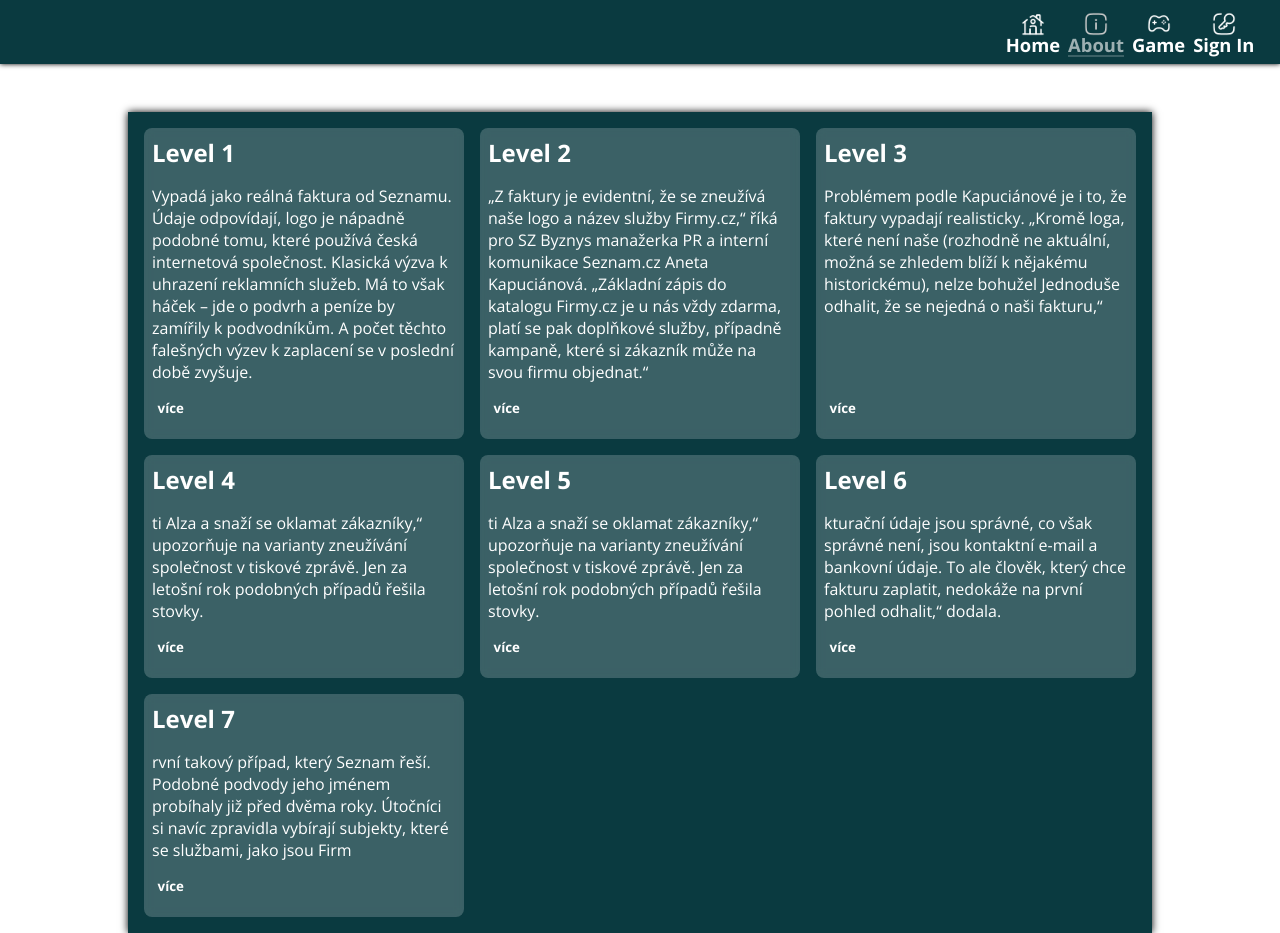
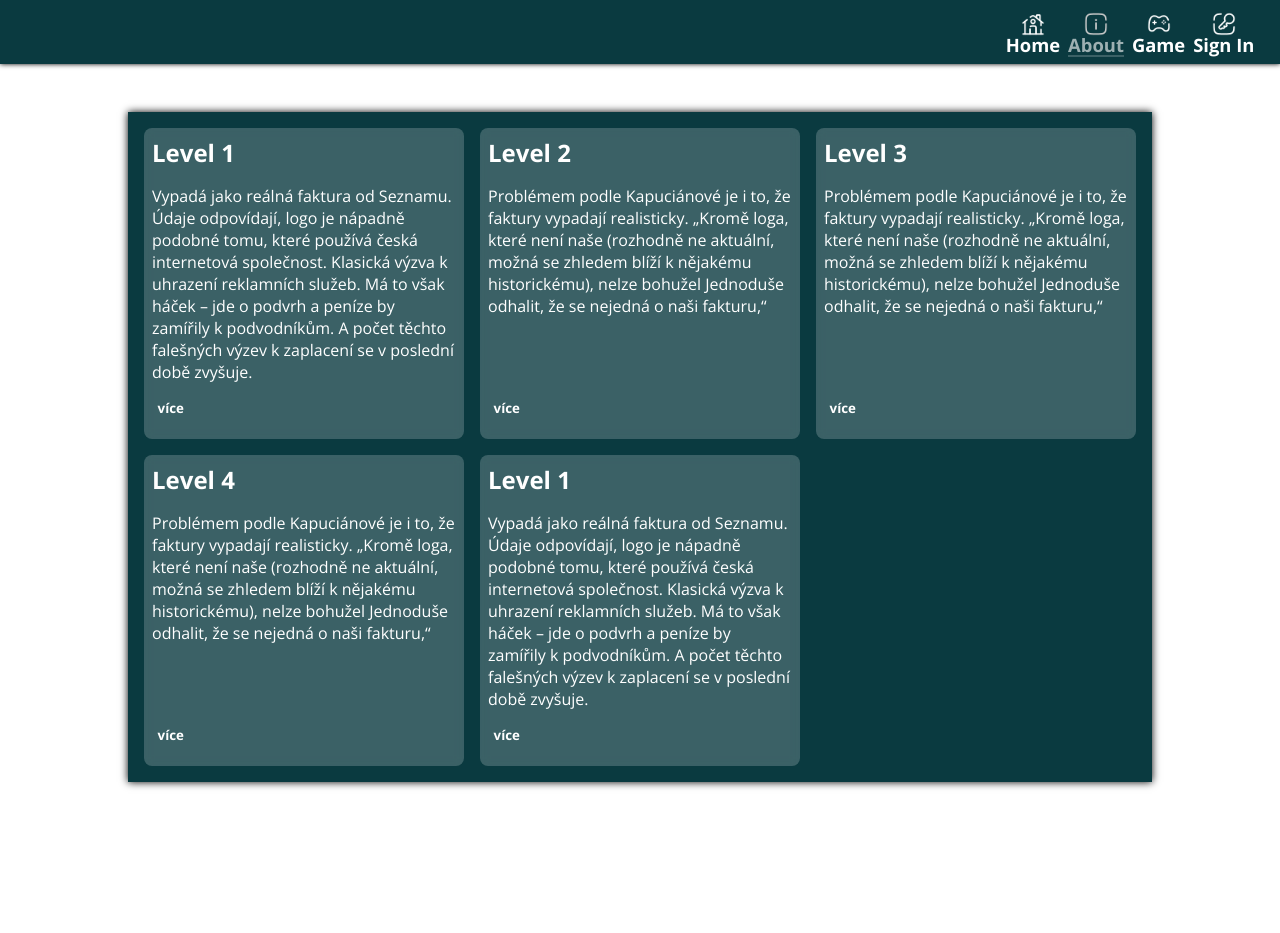
Before and after one commit to KaiUweCZE/cssGame, a React app in the folder frontend/: page /about in a window 1280 px wide. After the commit the page ends 800 px from the top, so only its background shows below. Built offline with nearby package versions, Linux system fonts and the light colour scheme.

Commit message:
started with change context of styles, (crossover -> bridge container, bridge-container -> bridge

```diff
--- a/frontend/src/components/CrossRoad.js
+++ b/frontend/src/components/CrossRoad.js
@@ -3,29 +3,21 @@
 import CheckPoint from './CheckPoint'
 import River from './River'
 import Obstacle from './Obstacle'
-import {CrossoverStyleContext, ResultContext, LevelContext, CheckContext} from '../contexts/FormContext'
+import {ContainerContext, ResultContext, LevelContext, CheckContext} from '../contexts/FormContext'
 
 // middle part of playground component
 const CrossRoad = () => {
     // information about bridge & checkpoint position to result
     const{bridgeRef, checkpointRef} = useContext(ResultContext)
     const{style, level} = useContext(LevelContext)
-    const {properties, values} = useContext(CrossoverStyleContext)
     const {active, setActive} = useContext(CheckContext)
-
 
     const levelStyle = {
         ...style,
     }
 
-    const specificStyle = {}
-
-    properties.forEach((property, index) => {
-        specificStyle[property] = values[index];
-    });
-
     return(
-        <div className='crossover' style={specificStyle} >
+        <div className='crossover' >
             <CheckPoint ref={checkpointRef} parts={level.partOfBridge}/>
             <Bridge ref={bridgeRef} style={levelStyle}/>
             <River />
--- a/frontend/src/components/CssForm.js
+++ b/frontend/src/components/CssForm.js
@@ -10,13 +10,12 @@
 import ErrorMessage from "./ErrorMessage";
 import SuggestList from "./SuggestList";
 import { useFormInputs } from "../Functions/cssFormFunctions";
-import { EmojiContext, BridgeStyleContext, ResultContext, CrossoverStyleContext, LevelProvider, LevelContext } from "../contexts/FormContext";
+import { EmojiContext, BridgeContext, ResultContext, ContainerContext, LevelProvider, LevelContext } from "../contexts/FormContext";
 import useLevelUp from "../Functions/Queries";
 import { UserContext } from "../contexts/UserContext";
 
 // key component for posting
 const CssForm = (props) => {
-    const context = props.name === "bridge"
     // set class for emoji character
     const { setSpecialClass } = useContext(EmojiContext)
     // check if error occurs (typo error)
@@ -36,7 +35,30 @@
     const [suggestValue, setSuggestValue] = useState("")
     const [propertyIndex, setPropertyIndex] = useState(null)
     const { cssProperties, cssValues, setPropertyAtIndex, setValueAtIndex, handleAddInput2, handleRemoveInput2} = useFormInputs([""], [""]);
-    const {properties, values, setProperties, setValues, handleAddInput, handleRemoveInput, stopAdd} = props.name === "bridge" ? useContext(BridgeStyleContext) : useContext(CrossoverStyleContext);
+    const context = props.name === "bridge" ? useContext(BridgeContext) : useContext(ContainerContext)
+    const { properties, values, setProperties, setValues, handleAddInput, handleRemoveInput, stopAdd } = props.name === "bridge" ?
+        {
+            properties: context.propertiesBridge,
+            valuese: context.valuesBridg,
+            setProperties: context.setPropertiesBridge,
+            setValues: context.setValuesBridge,
+            handleAddInput: context.handleAddInput,
+            handleRemoveInput: context.handleRemoveInput,
+            stopAdd: context.stopAdd
+        }
+        :
+        {
+            properties: context.propertiesContainer,
+            values: context.valuesContainer,
+            setProperties: context.setPropertiesContainer,
+            setValues: context.setValuesContainer,
+            handleAddInput: context.handleAddInput,
+            handleRemoveInput: context.handleRemoveInput,
+            stopAdd: context.stopAdd
+        };
+
+
+
     // custom hook to set level to database
     const {levelUp} = useLevelUp()
     const {user, setUser} = useContext(UserContext)
--- a/frontend/src/contexts/FormContext.js
+++ b/frontend/src/contexts/FormContext.js
@@ -2,32 +2,32 @@
 
 
 // to setting the result style of a given level
-export const BridgeStyleContext = createContext(null);
+export const BridgeContext = createContext(null);
 
-export const BridgeStyleProvider = ({ children }) => {
-    const [properties, setProperties] = useState([""]);
-    const [values, setValues] = useState([""]);
+export const BridgeProvider = ({ children }) => {
+    const [propertiesBridge, setPropertiesBridge] = useState([""]);
+    const [valuesBridge, setValuesBridge] = useState([""]);
     const [stopAdd, setStopAdd] = useState(false);
 
     const handleAddInput = () => {
-        if (properties.length >= 3) {
-            setProperties([...properties, ""]);
-            setValues([...values, ""]);
+        if (propertiesBridge.length >= 3) {
+            setPropertiesBridge([...propertiesBridge, ""]);
+            setValuesBridge([...valuesBridge, ""]);
             setStopAdd(true)
             console.log("Done!");
         } else if(!stopAdd){
-            setProperties([...properties, ""]);
-            setValues([...values, ""]);
+            setProperties([...propertiesBridge, ""]);
+            setValues([...valuesBridge, ""]);
         }
     };
 
     const handleRemoveInput = index => {
-        if (properties.length === 1) {
+        if (propertiesBridge.length === 1) {
             console.log("další prvky nelze odebrat");
         } else{
-            const filteredProperties = properties.filter((_, i) => i !== index);
+            const filteredProperties = propertiesBridge.filter((_, i) => i !== index);
             setProperties(filteredProperties);
-            const filteredValues = values.filter((_, i) => i !== index);
+            const filteredValues = valuesBridge.filter((_, i) => i !== index);
             setValues(filteredValues);
             setStopAdd(false)
         }
@@ -35,68 +35,68 @@
     };
 
     const contextValue = {
-        properties,
-        values,
-        setProperties,
-        setValues,
+        propertiesBridge,
+        valuesBridge,
+        setPropertiesBridge,
+        setValuesBridge,
         stopAdd,
         handleAddInput,
         handleRemoveInput,
     };
 
     return (
-        <BridgeStyleContext.Provider value={contextValue}>
+        <BridgeContext.Provider value={contextValue}>
             {children}
-        </BridgeStyleContext.Provider>
+        </BridgeContext.Provider>
     );
 };
 
-export const CrossoverStyleContext = createContext(null);
+export const ContainerContext = createContext(null);
 
-export const CrossoverStyleProvider = ({children}) => {
-    const [properties, setProperties] = useState([""]);
-    const [values, setValues] = useState([""]);
+export const ContainerProvider = ({children}) => {
+    const [propertiesContainer, setPropertiesContainer] = useState([""]);
+    const [valuesContainer, setValuesContainer] = useState([""]);
     const [stopAdd, setStopAdd] = useState(false);
 
     const handleAddInput = () => {
-        if (properties.length >= 3) {
-            setProperties([...properties, ""]);
-            setValues([...values, ""]);
+        if (propertiesContainer.length >= 3) {
+            setPropertiesContainer([...propertiesContainer, ""]);
+            setValuesContainer([...valuesContainer, ""]);
             setStopAdd(true)
             console.log("Done!");
         } else if(!stopAdd){
-            setProperties([...properties, ""]);
-            setValues([...values, ""]);
+            setPropertiesContainer([...propertiesContainer, ""]);
+            setValuesContainer([...valuesContainer, ""]);
         }
     };
 
     const handleRemoveInput = index => {
-        if (properties.length === 1) {
+        if (propertiesContainer.length === 1) {
             console.log("další prvky nelze odebrat");
         } else{
-            const filteredProperties = properties.filter((_, i) => i !== index);
-            setProperties(filteredProperties);
-            const filteredValues = values.filter((_, i) => i !== index);
-            setValues(filteredValues);
+            const filteredProperties = propertiesContainer.filter((_, i) => i !== index);
+            setPropertiesContainer(filteredProperties);
+            const filteredValues = valuesContainer.filter((_, i) => i !== index);
+            setValuesContainer(filteredValues);
             setStopAdd(false)
         }
 
     };
 
     const contextValue = {
-        properties,
-        values,
-        setProperties,
-        setValues,
+        propertiesContainer,
+        valuesContainer,
+        setPropertiesContainer,
+        setValuesContainer,
         stopAdd,
         handleAddInput,
         handleRemoveInput,
     };
 
     return(
-        <CrossoverStyleContext.Provider value={contextValue}>
+        <ContainerContext.Provider value={contextValue}>
             {children}
-        </CrossoverStyleContext.Provider>
+        </ContainerContext.Provider>
     )
 }
 
@@ -158,24 +158,8 @@
         }
     };
 
-    // the position of the bridhe is compared with the position of the auxilliary
+    // the position of the part of bridge is compared with the position of the auxilliary
     // element, which is set at the correct location
-    /*const checkBridgePosition = () => {
-        const checkpointPosition = checkpointRef.current.getBoundingClientRect();
-        const bridgePosition = bridgeRef.current.getBoundingClientRect();
-
-        // set a tolerance of 5px for the result
-        const tolerance = 5;
-        const isCorrectPosition = (
-            Math.abs(bridgePosition.left - checkpointPosition.left) < tolerance &&
-            Math.abs(bridgePosition.right - checkpointPosition.right) < tolerance &&
-            Math.abs(bridgePosition.top - checkpointPosition.top) < tolerance
-            //bridgePosition.bottom == checkpointPosition.bottom
-        );
-        console.log("bridge: ", bridgePosition, "checkpoint:", checkpointPosition);
-        setIsCorrect(isCorrectPosition)
-    }*/
-
     const checkBridgePosition = () => {
         const tolerance = 5;
 
@@ -237,7 +221,7 @@
 })
 
 export const LevelProvider = ({children}) => {
-    const [style, setStyle] = useState({})
+    const [style, setStyle] = useState({bridge: "", partOfBridge: ""})
     const [level, setLevel] = useState(() => {
         const savedLevel = localStorage.getItem('level');
         return savedLevel ? JSON.parse(savedLevel) : { partOfBridge: 1 };
@@ -248,8 +232,12 @@
         if (savedLevel) {
             const levelObject = JSON.parse(savedLevel)
             setLevel(levelObject)
-            const levelNum = levelObject.bridgeStyles
-            setStyle(levelNum)
+            const bridgeStyle = levelObject.bridgeStyles
+            const partStyle = levelObject.partOfBridgeStyles
+            setStyle({bridge: bridgeStyle, partOfBridge: partStyle})
+            console.log("style je: ", levelObject);
+            console.log("style bridgeStyle je: ", bridgeStyle);
+            console.log("style partStyle je: ", partStyle);
         }
     }, [])
 
--- a/frontend/src/data/LevelData.js
+++ b/frontend/src/data/LevelData.js
@@ -1,8 +1,89 @@
 
+// id, level, name, about, bridgeStyles(specific style for bridge),
+// partOfBridgeStyles(pecific style for parts of bridge)
+// partOfBridge(some level has seperated parts of bridge)
+// obsatcle(This is another element for )
 
 export const levelData = [
     {
         id: 1,
+        name: "Level 1",
+        level: 1,
+        about: `Vypadá jako reálná faktura od Seznamu.
+        Údaje odpovídají, logo je nápadně podobné tomu,
+        které používá česká internetová společnost.
+        Klasická výzva k uhrazení reklamních služeb.
+        Má to však háček – jde o podvrh a peníze by
+        zamířily k podvodníkům. A počet těchto falešných
+        výzev k zaplacení se v poslední době zvyšuje.`,
+        //specific styles for .bridge etc.
+        bridgeStyles: {
+            "display": "flex",
+            "position": "absolute",
+            "top": "5rem",
+            "align-items": "flex-start"
+        },
+        partOfBridgeStyles:{},
+        partOfBridge: 1,
+        obstacle: false
+    },
+    {
+        id: 2,
+        name: "Level 2",
+        level: 2,
+        about: `Problémem podle Kapuciánové je i to,
+        že faktury vypadají realisticky. „Kromě loga,
+        které není naše (rozhodně ne aktuální, možná se
+        zhledem blíží k nějakému historickému), nelze
+        bohužel
+        Jednoduše odhalit, že se nejedná o naši fakturu,“`,
+        bridgeStyles: {
+            "alignItems": "flex-start",
+            "margin-inline": "2rem"
+        },
+        partOfBridgeStyles:{},
+        partOfBridge: 1,
+        obstacle: false
+    },
+    {
+        id: 3,
+        name: "Level 3",
+        level: 3,
+        about: `Problémem podle Kapuciánové je i to,
+        že faktury vypadají realisticky. „Kromě loga,
+        které není naše (rozhodně ne aktuální, možná se
+        zhledem blíží k nějakému historickému), nelze
+        bohužel
+        Jednoduše odhalit, že se nejedná o naši fakturu,“`,
+        bridgeStyles: {
+            "alignItems": "flex-start",
+            "width": "50%"
+        },
+        partOfBridgeStyles:{},
+        partOfBridge: 1,
+        obstacle: false
+    },
+    {
+        id: 4,
+        name: "Level 4",
+        level: 4,
+        about: `Problémem podle Kapuciánové je i to,
+        že faktury vypadají realisticky. „Kromě loga,
+        které není naše (rozhodně ne aktuální, možná se
+        zhledem blíží k nějakému historickému), nelze
+        bohužel
+        Jednoduše odhalit, že se nejedná o naši fakturu,“`,
+        bridgeStyles: {
+            "alignItems": "flex-start",
+            "height": "5rem",
+            "background": "red"
+        },
+        partOfBridgeStyles:{},
+        partOfBridge: 1,
+        obstacle: false
+    },
+    {
+        id: 10,
         name: "Level 1",
         level: 1,
         about: `Vypadá jako reálná faktura od Seznamu.
@@ -20,13 +101,18 @@
             //align-items: flex-end;
             "alignItems": "flex-end"
         },
+        partOfBridgeStyles:{},
         partOfBridge: 1,
         obstacle: false
     },
-    {
-        id: 2,
-        name: "Level 2",
-        level: 2,
+
+]
+
+/*
+ {
+        id: 4,
+        name: "Level 4",
+        level: 4,
         about: `„Z faktury je evidentní, že se
         zneužívá naše logo a název služby Firmy.cz,“
         říká pro SZ Byznys manažerka PR a interní
@@ -42,30 +128,14 @@
             "alignItems": "flex-start",
             "transform": "rotate(90deg)"
         },
+        partOfBridgeStyles:{},
         partOfBridge: 1,
         obstacle: false
     },
     {
-        id: 3,
-        name: "Level 3",
-        level: 3,
-        about: `Problémem podle Kapuciánové je i to,
-        že faktury vypadají realisticky. „Kromě loga,
-        které není naše (rozhodně ne aktuální, možná se
-        zhledem blíží k nějakému historickému), nelze
-        bohužel
-        Jednoduše odhalit, že se nejedná o naši fakturu,“`,
-        bridgeStyles: {
-            "alignItems": "flex-start",
-            "margin-inline": "2rem"
-        },
-        partOfBridge: 1,
-        obstacle: false
-    },
-    {
-        id: 4,
-        name: "Level 4",
-        level: 4,
+        id: 5,
+        name: "Level 5",
+        level: 5,
         about: `ti Alza a snaží se oklamat zákazníky,“
         upozorňuje na varianty zneužívání společnost v
         tiskové zprávě.
@@ -79,24 +149,7 @@
             "height": "100%",
 
         },
-        /*partOfBridgeStyles:{
-
-        },*/
-        partOfBridge: 3,
-        obstacle: false
-    },
-    {
-        id: 5,
-        name: "Level 5",
-        level: 5,
-        about: `ti Alza a snaží se oklamat zákazníky,“
-        upozorňuje na varianty zneužívání společnost v
-        tiskové zprávě.
-        Jen za letošní rok podobných případů řešila
-        stovky.`,
-        bridgeStyles: {
-            "alignItems": "flex-end"
-        },
+        partOfBridgeStyles:{},
         partOfBridge: 3,
         obstacle: false
     },
@@ -104,6 +157,26 @@
         id: 6,
         name: "Level 6",
         level: 6,
+        about: `ti Alza a snaží se oklamat zákazníky,“
+        upozorňuje na varianty zneužívání společnost v
+        tiskové zprávě.
+        Jen za letošní rok podobných případů řešila
+        stovky.`,
+        bridgeStyles: {
+            "alignItems": "flex-end",
+            "width": "100%",
+            "height": "100%",
+        },
+        partOfBridgeStyles:{
+            "max-width": "100%",
+        },
+        partOfBridge: 3,
+        obstacle: false
+    },
+    {
+        id: 7,
+        name: "Level 7",
+        level: 7,
         about: `kturační údaje jsou správné, co však
         správné není, jsou kontaktní e-mail a bankovní
         údaje. To ale člověk, který chce
@@ -112,13 +185,14 @@
         bridgeStyles: {
             "alignItems": "flex-end"
         },
+        partOfBridgeStyles:{},
         partOfBridge: 1,
         obstacle: true
     },
     {
-        id: 7,
-        name: "Level 7",
-        level: 7,
+        id: 8,
+        name: "Level 8",
+        level: 8,
         about: `rvní takový případ, který Seznam řeší.
         Podobné podvody jeho jménem probíhaly již
         před dvěma roky. Útočníci si navíc zpravidla
@@ -127,7 +201,9 @@
         bridgeStyles: {
             "alignItems": "flex-end"
         },
+        partOfBridgeStyles:{},
         partOfBridge: 1,
         obstacle: false
     }
-]
+
+*/
--- a/frontend/src/pages/RoadMap.js
+++ b/frontend/src/pages/RoadMap.js
@@ -25,7 +25,8 @@
         setResult(currentLevel.name)
         console.log(currentLevel);
         setLevel(currentLevel)
-        setStyle(currentLevel.bridgeStyles)
+        setStyle({bridge: currentLevel.bridgeStyles, partOfBridge: currentLevel.partOfBridgeStyles})
+        //setStyle({bridge: bridgeStyle, partOfBridge: partStyle})
         navigate('/game')
     }
 
--- a/frontend/src/styles/gameStyles.css
+++ b/frontend/src/styles/gameStyles.css
@@ -245,18 +245,18 @@
   transform-origin: center;
 }
 
-.bridge {
+.container-bridge {
   display: flex;
   width: 100%;
   height: 100%;
   align-items: flex-end;
 }
-.bridge div {
+.container-bridge div {
   width: 100%;
   height: 3rem;
   background-size: cover;
 }
-.bridge img {
+.container-bridge img {
   width: 100%;
 }
 
--- a/frontend/src/styles/gameStyles.scss
+++ b/frontend/src/styles/gameStyles.scss
@@ -251,7 +251,7 @@
 }
 
 // plank to styling
-.bridge {
+.container-bridge {
     display: flex;
     width: 100%;
     height: 100%;
```
Also changed, not shown: frontend/src/components/Bridge.js (+19 -10 lines), frontend/src/components/Mission.js (+5 -5 lines).
